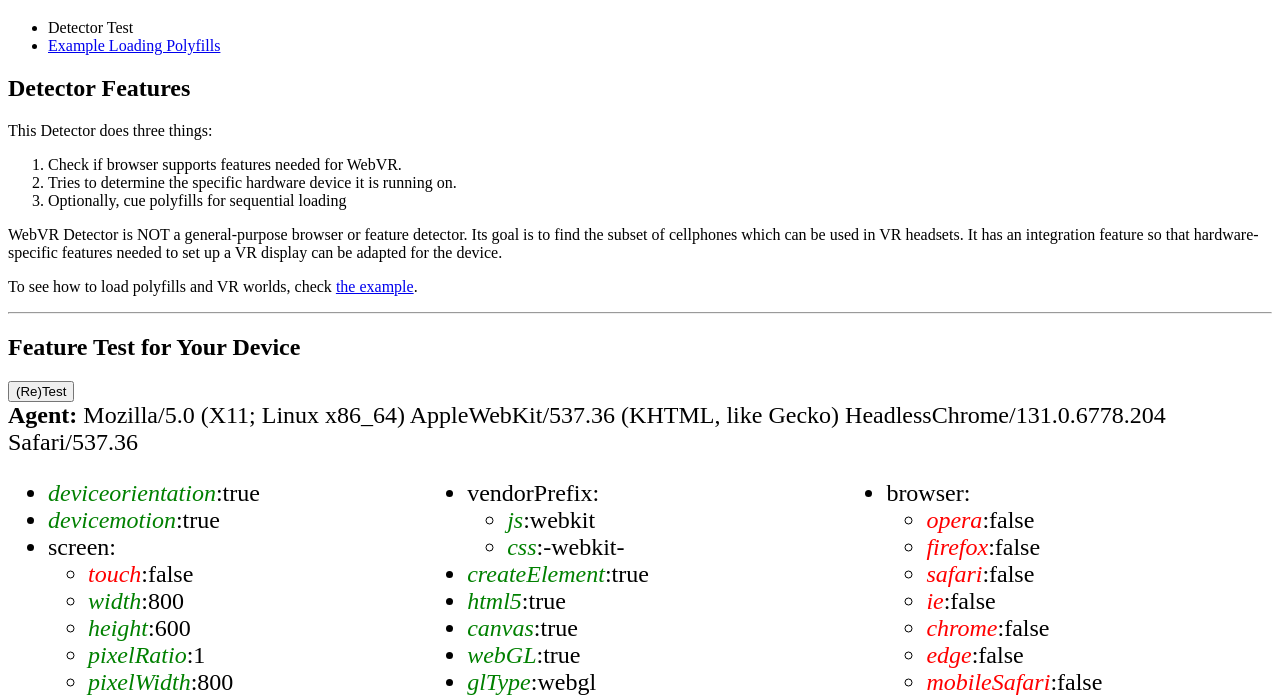
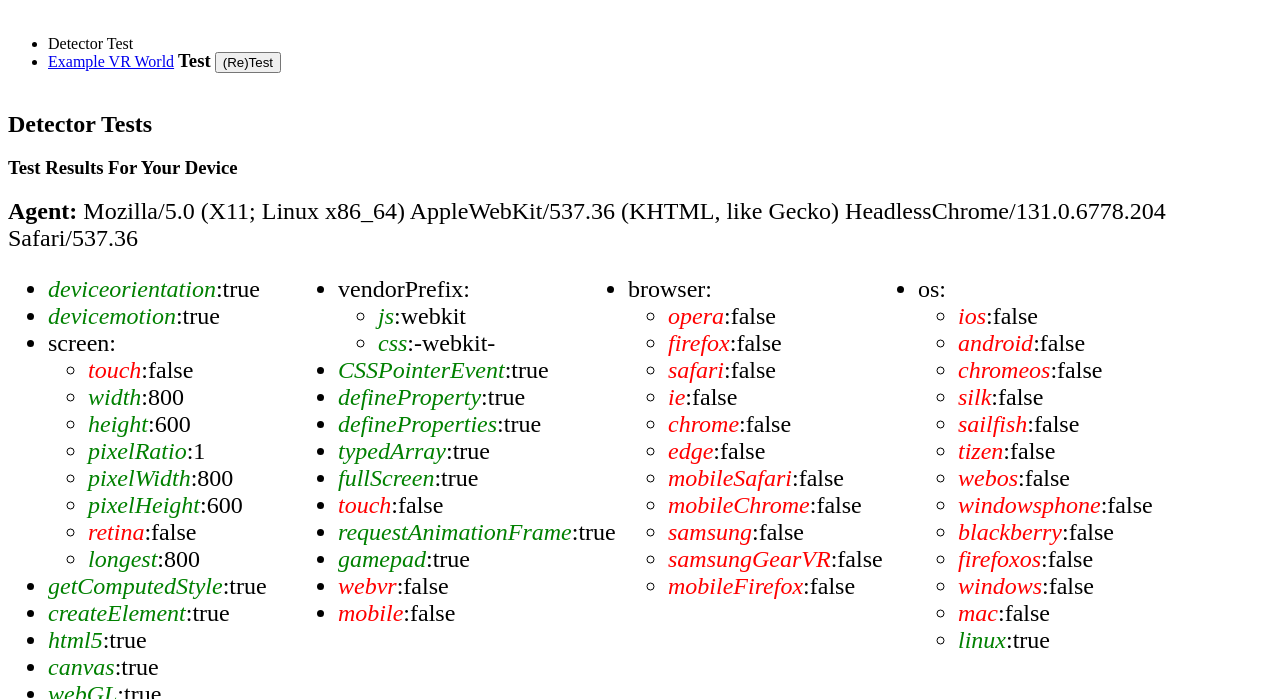
Before and after one commit to pindiespace/webvr-feature-detector, a website: page src/index.html in a window 1280 px wide. Shown: the part 61-760 px from the top of the page. Drawn offline with Linux system fonts and the light colour scheme; files that its build step writes are made by us from their sources.

```diff
--- a/src/index.html
+++ b/src/index.html
@@ -15,19 +15,38 @@
 <meta name="apple-mobile-web-app-status-bar-style" content="black-translucent">
 <!--CSS styles-->
 <style>
+#content article {
+
+}
+
+header nav {
+  display:inline-block;
+}
+
+#test h3 {
+  display: inline;
+  display: inline-block;
+}
+
+#test form {
+  display: inline;
+  display: inline-block;
+}
+
 #ua {
   width: 100%;
 }
 #results {
-  width:100%;
-  font-size:1.5em;
+  width: 100%;
+  font-size: 1.5em;
 }
 .results-col {
-  width:30%;
-  display:inline; /* old IE */
-  display:inline-block;
-  vertical-align:top;
-  float:left;
+  width: 250px;
+  display: inline; /* old IE */
+  display: inline-block;
+  vertical-align: top;
+  float: left;
+  /* border: 1px solid black; */
 }
 </style>
 <!--add polyfills that should run in head here-->
@@ -42,27 +61,21 @@
     <nav>
       <ul>
         <li>Detector Test</li>
-        <li><a href="example.html">Example Loading Polyfills</a></li>
+        <li><a href="example.html">Example VR World</a></li>
       </ul>
+    </nav>
+    <nav id="test">
+      <h3>Test</h3>
+      <form id="test">
+        <button id="run-test">(Re)Test</button>
+      </form>
     </nav>
   </header>
   <section id="content">
-    <h2>Detector Features</h2>
-    <p>This Detector does three things:</p>
-    <ol>
-      <li>Check if browser supports features needed for WebVR.</li>
-      <li>Tries to determine the specific hardware device it is running on.</li>
-      <li>Optionally, cue polyfills for sequential loading</li>
-    </ol>
-    <p>WebVR Detector is NOT a general-purpose browser or feature detector. Its goal is to find the subset of cellphones which can be used in VR headsets. It has an integration feature so that hardware-specific features needed to set up a VR display can be adapted for the device.</p>
-    <p>To see how to load polyfills and VR worlds, check <a href="example.html">the example</a>.</p>
-    <hr>
+    <h2>Detector Tests</h2>
     <article>
-        <h2>Feature Test for Your Device</h2>
-        <form id="test">
-          <button id="run-test">(Re)Test</button>
-        </form>
-        <!--results are listed here-->
+        <h3>Test Results For Your Device</h3>
+        <!--results are listed here (CSS float)-->
         <div id="results"></div>
         <div style="clear:both;"></div>
             <script>
@@ -151,6 +164,15 @@
         </script>
     </article>
     <hr>
+    <p>This Detector does three things:</p>
+    <ol>
+      <li>Check if browser supports features needed for WebVR.</li>
+      <li>Tries to determine the specific hardware device it is running on.</li>
+      <li>Optionally, cue polyfills for sequential loading</li>
+    </ol>
+    <p>WebVR Detector is NOT a general-purpose browser or feature detector. Its goal is to find the subset of cellphones which can be used in VR headsets. It has an integration feature so that hardware-specific features needed to set up a VR display can be adapted for the device.</p>
+    <p>To see how to load polyfills and VR worlds, check <a href="example.html">the example</a>.</p>
+    <hr>
   </section>
   <footer>
     <p>&copy; Pete Markiewicz.</p>
--- a/src/webvr-feature-detector.js
+++ b/src/webvr-feature-detector.js
@@ -562,38 +562,6 @@
   };
 
   /*
-   * Environment Feature detection.
-   *
-   * The goal is to determine whether we can run WebVR (native or polyfill),
-   * along with the associated libraries, loading polyfills if necessary.
-   *
-   * Our feature detectors are wrapped in named functions so they
-   * can be re-tested after loading polyfills.
-   *
-   * Client vendor prefixes.
-   * @link https://davidwalsh.name/vendor-prefix
-   */
-  tests['vendorPrefix'] = function () {
-    // Get the vendor prefix for the client.
-    if (!win.getComputedStyle) {
-      return {
-        js: '',
-        css: ''
-      };
-    } else {
-    var styles = win.getComputedStyle(document.documentElement, ''),
-    pre = (Array.prototype.slice
-        .call(styles)
-        .join('')
-        .match(/-(moz|webkit|ms|o|xv)-/) || ['',''])[1]; // Default to nothing.
-      return {
-          js: pre,
-          css: '-' + pre + '-'
-        };
-    }
-  };
-
-  /*
    * Test for document.createElement presence,
    * missing in IE < 7, FF < 2.
    */
@@ -754,6 +722,38 @@
       return false;
     }
     return true;
+  };
+
+  /*
+   * Environment Feature detection.
+   *
+   * The goal is to determine whether we can run WebVR (native or polyfill),
+   * along with the associated libraries, loading polyfills if necessary.
+   *
+   * Our feature detectors are wrapped in named functions so they
+   * can be re-tested after loading polyfills.
+   *
+   * Client vendor prefixes.
+   * @link https://davidwalsh.name/vendor-prefix
+   */
+  tests['vendorPrefix'] = function () {
+    // Get the vendor prefix for the client.
+    if (!win.getComputedStyle) {
+      return {
+        js: '',
+        css: ''
+      };
+    } else {
+    var styles = win.getComputedStyle(document.documentElement, ''),
+    pre = (Array.prototype.slice
+        .call(styles)
+        .join('')
+        .match(/-(moz|webkit|ms|o|xv)-/) || ['',''])[1]; // Default to nothing.
+      return {
+          js: pre,
+          css: '-' + pre + '-'
+        };
+    }
   };
 
   /*
```
Also changed, not shown: src/bundle.js (+32 -32 lines), src/example.html (+17 -12 lines), src/ui.js (+9 -9 lines), dist/_notes/dwsync.xml, dist/css/_notes/dwsync.xml, dist/example.html, dist/index.html, dist/js/_notes/dwsync.xml, dist/js/ui.js, dist/js/webvr-feature-detector.js, 1 other file.
